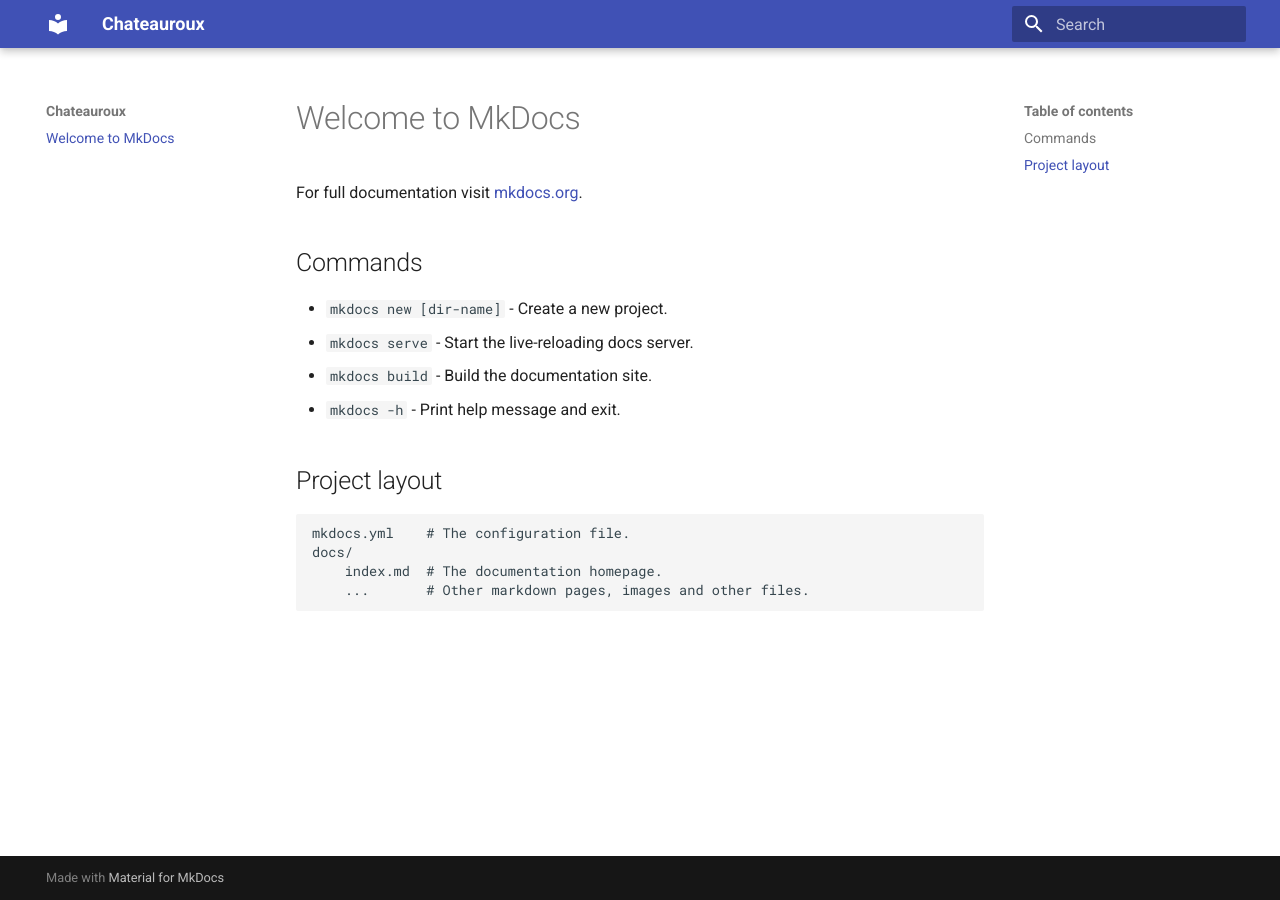
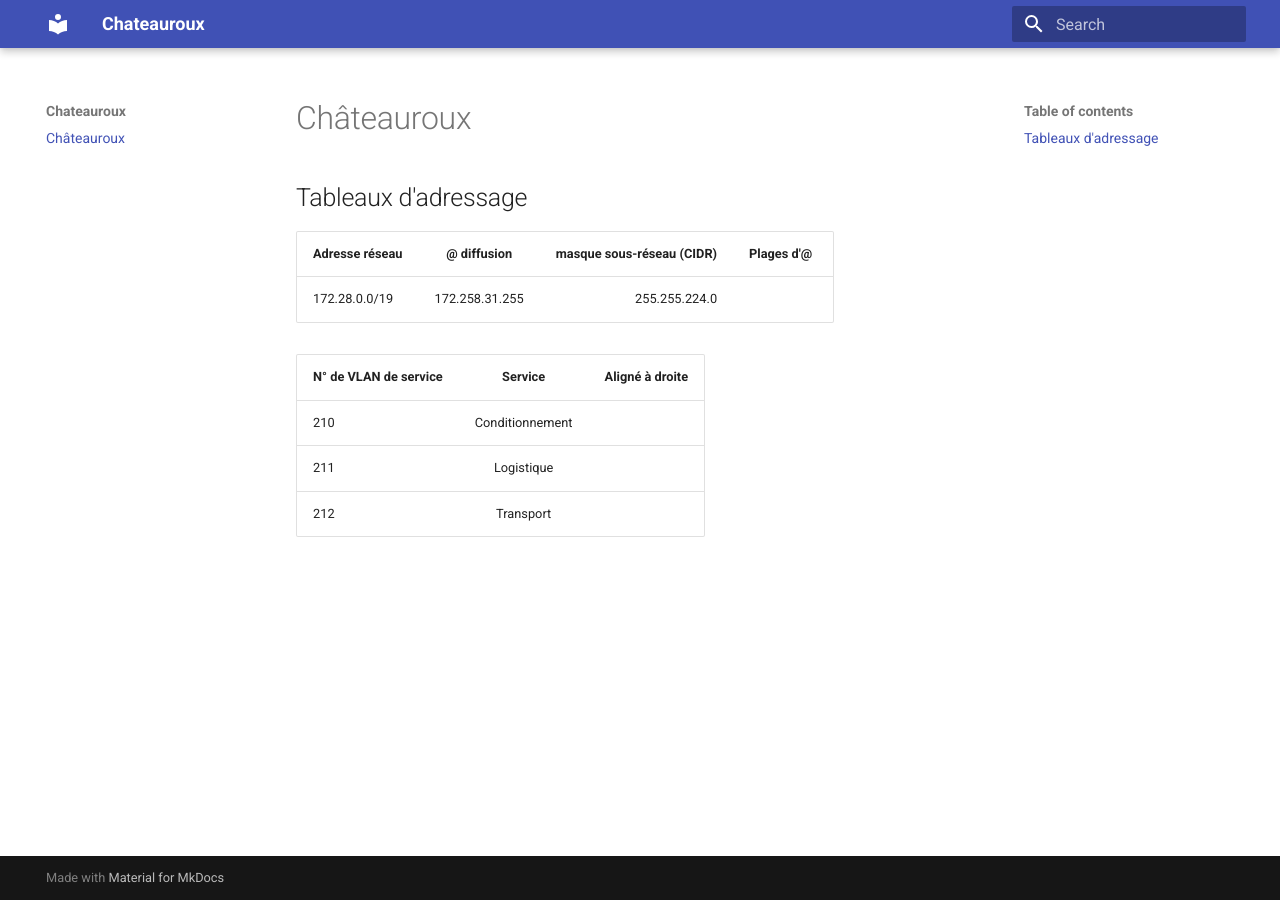
Before and after one commit to DevinFulbert/Chateauroux2024, an MkDocs documentation site: the page built from docs/index.md, in a window 1280 px wide. Built offline with MkDocs 1.6.1 and Material for MkDocs 9.7.7, drawn with Linux system fonts in a browser that asks for light colours.

Commit message:
Update index.md

```diff
--- a/docs/index.md
+++ b/docs/index.md
@@ -1,17 +1,13 @@
-# Welcome to MkDocs
+# Châteauroux #
 
-For full documentation visit [mkdocs.org](https://www.mkdocs.org).
+## Tableaux d'adressage
+| Adresse réseau   | @ diffusion     | masque sous-réseau (CIDR) | Plages d'@
+| :--------------- |:---------------:|--------------------------:|:-----------------
+| 172.28.0.0/19    |  172.258.31.255 | 255.255.224.0             |
 
-## Commands
 
-* `mkdocs new [dir-name]` - Create a new project.
-* `mkdocs serve` - Start the live-reloading docs server.
-* `mkdocs build` - Build the documentation site.
-* `mkdocs -h` - Print help message and exit.
-
-## Project layout
-
-    mkdocs.yml    # The configuration file.
-    docs/
-        index.md  # The documentation homepage.
-        ...       # Other markdown pages, images and other files.
+| N° de VLAN de service     | Service         | Aligné à droite |
+| :--------------- |:---------------:|---------------:|
+| 210              | Conditionnement |  |
+| 211              | Logistique      |   |
+| 212              | Transport       |     |
```
